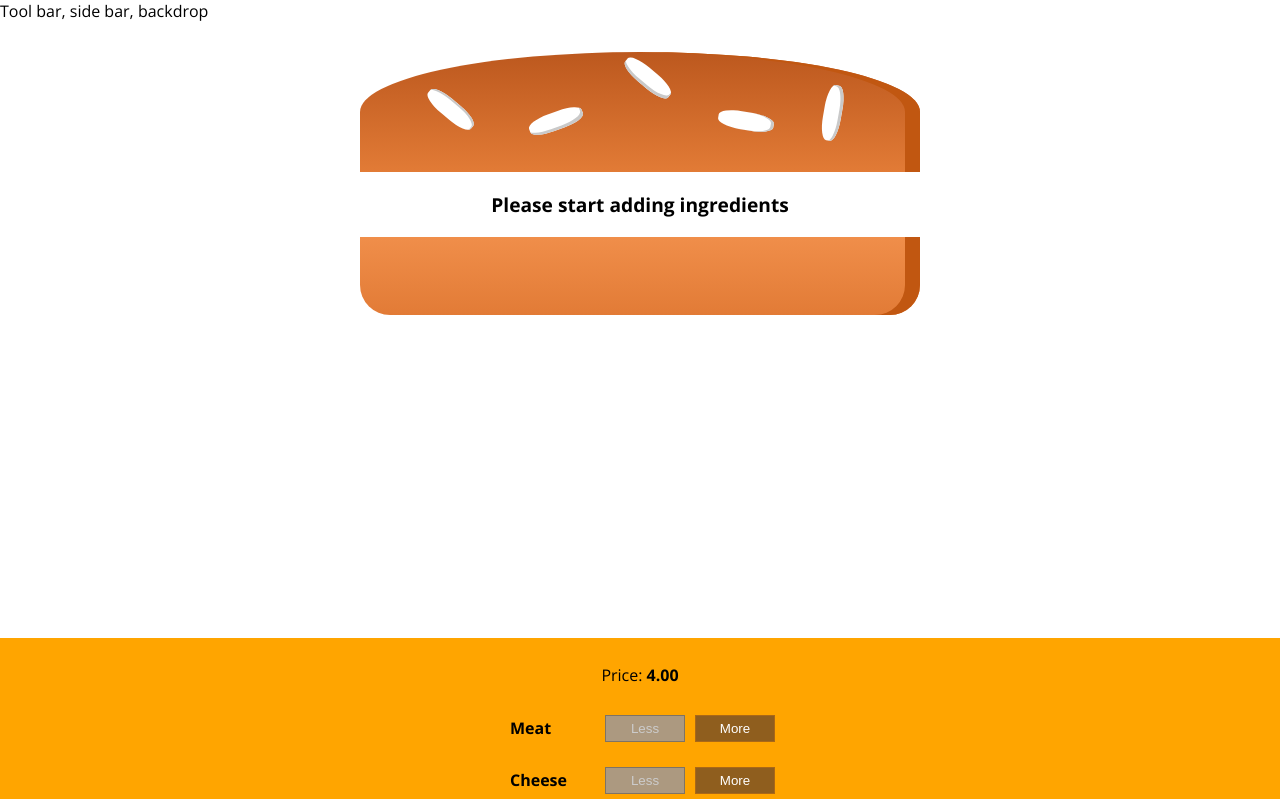
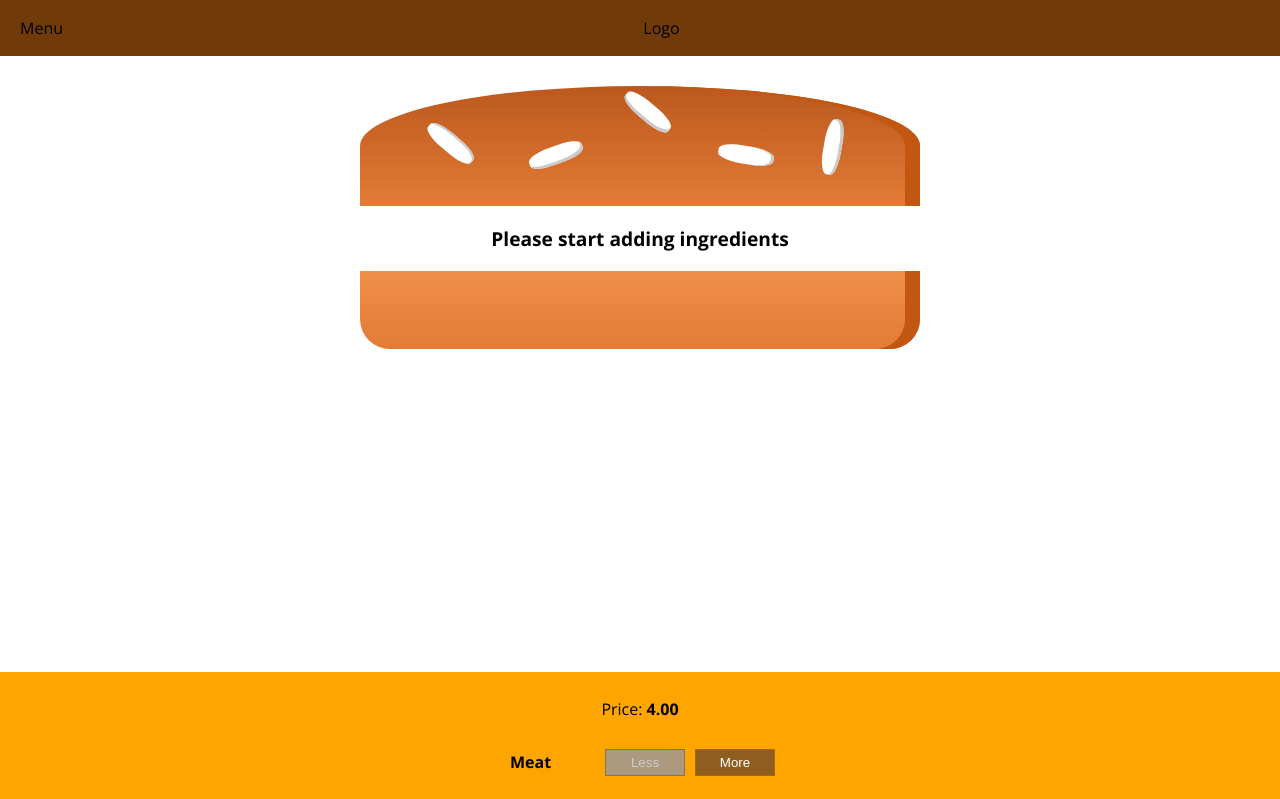
Before and after one commit to DonaldIvan/burger-builder, a React (Create React App) app: page / in a window 1280 px wide. Shown: the top 799 px of the page. Built offline with nearby package versions, Linux system fonts and the light colour scheme.

Commit message:
Added toolbar

```diff
--- a/src/components/Layout/Layout.js
+++ b/src/components/Layout/Layout.js
@@ -2,10 +2,11 @@
 
 import Auxillary from 'hoc/Auxillary'
 import styles from './Layout.module.scss'
+import Toolbar from 'components/Navigation/Toolbar/Toolbar'
 
 const layout = (props) => (
   <Auxillary>
-    <div>Tool bar, side bar, backdrop</div>
+    <Toolbar />
     <main className={styles.content}>{props.children}</main>
   </Auxillary>
 )
--- a/src/components/Layout/Layout.module.scss
+++ b/src/components/Layout/Layout.module.scss
@@ -1,3 +1,3 @@
 .content {
-  margin-top: 1rem;
+  margin-top: 72px;
 }
--- /dev/null
+++ b/src/components/Navigation/Toolbar/Toolbar.js
@@ -0,0 +1,15 @@
+import React from 'react'
+
+import styles from './Toolbar.module.scss'
+
+const toolbar = () => {
+  return (
+    <header className={styles.toolbar}>
+      <div>Menu</div>
+      <div>Logo</div>
+      <nav className={styles.nav}></nav>
+    </header>
+  )
+}
+
+export default toolbar
--- /dev/null
+++ b/src/components/Navigation/Toolbar/Toolbar.module.scss
@@ -0,0 +1,17 @@
+.toolbar {
+  height: 56px;
+  width: 100%;
+  position: fixed;
+  top: 0;
+  left: 0;
+  background-color: #703b09;
+  display: flex;
+  justify-content: space-between;
+  align-items: center;
+  padding: 0 20px;
+  box-sizing: border-box;
+  z-index: 90;
+  .nav {
+    height: 100%;
+  }
+}
```
